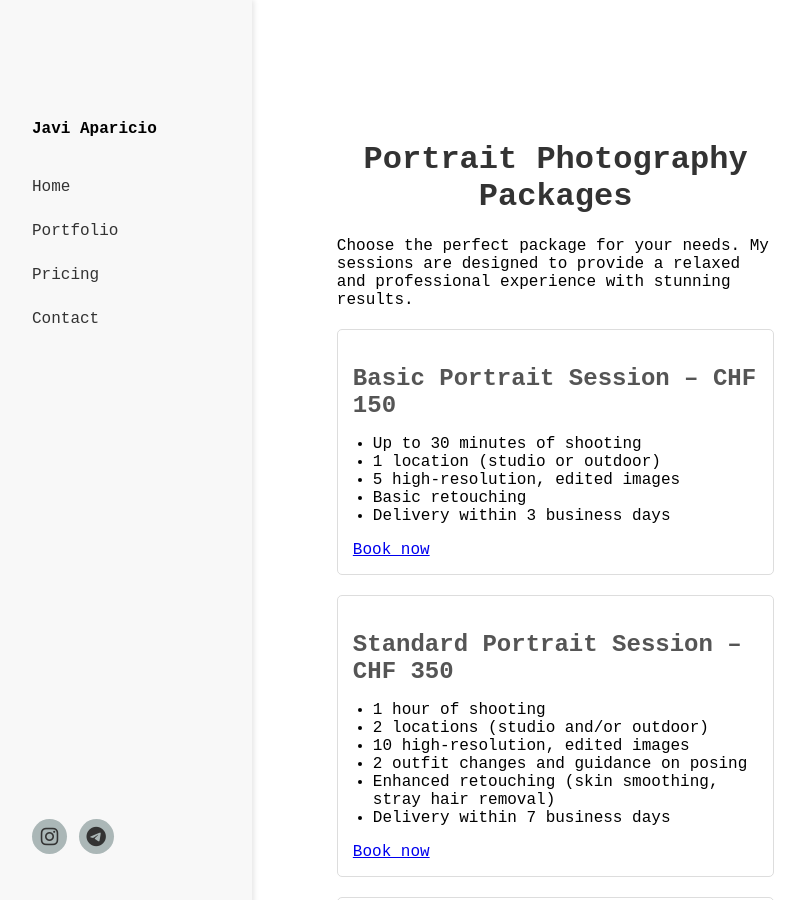
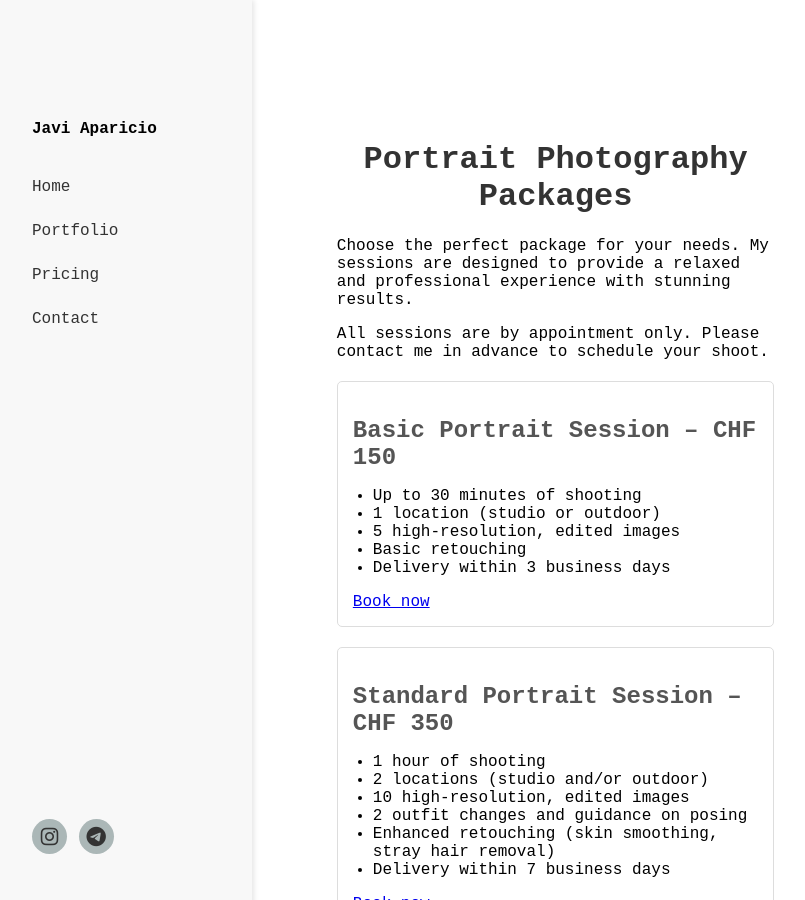
Before and after one commit to javiaparicio/javiaparicio.github.io, a Jekyll site: the page built from pricing.md, in a window 1280 px wide and 900 px high. Shown: the whole window, without its empty margins (48-853 px from the left). Built offline with Jekyll 4.4.1, drawn with Linux system fonts in a browser that asks for light colours; some of the changed text lies outside the part shown.

Commit message:
Added appointment reminder

```diff
--- a/_includes/footer.html
+++ b/_includes/footer.html
@@ -6,7 +6,7 @@
     <div class="footer-bottom">
         <p>
             &copy; {{ site.time | date: '%Y' }} Javier Aparicio Ríos Foto. All rights
-            reserved.
+            reserved.<br />Photography services are available by appointment only.
         </p>
     </div>
 </div>
--- a/pricing.md
+++ b/pricing.md
@@ -8,6 +8,7 @@ description: Portrait photographer located in Bern, Switzerland
 <div class="pricing-content">
     <h1>Portrait Photography Packages</h1>
     <p>Choose the perfect package for your needs. My sessions are designed to provide a relaxed and professional experience with stunning results.</p>
+    <p>All sessions are by appointment only. Please contact me in advance to schedule your shoot.</p>
 
     <div class="package">
         <h2>Basic Portrait Session – CHF 150</h2>
```
